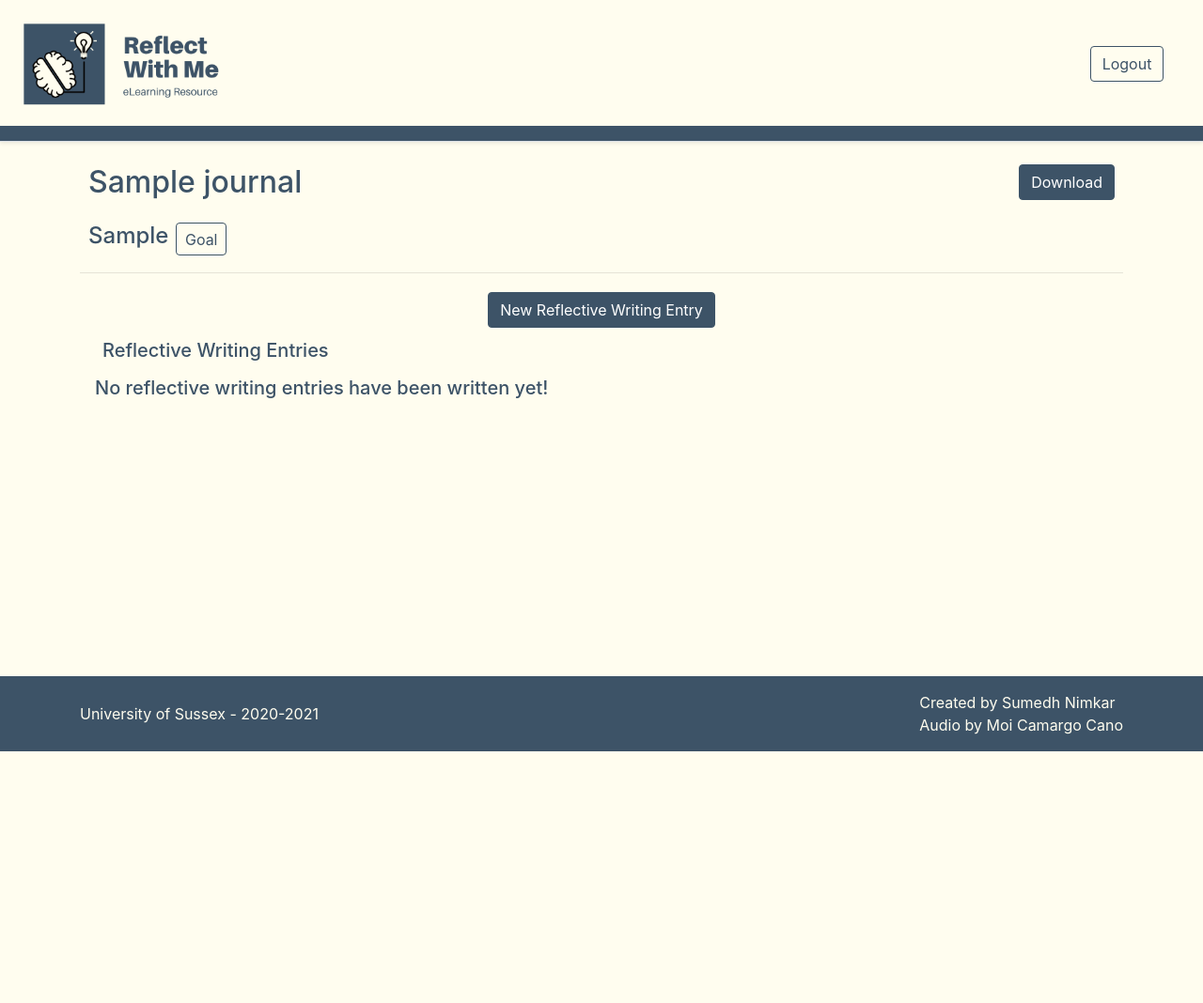
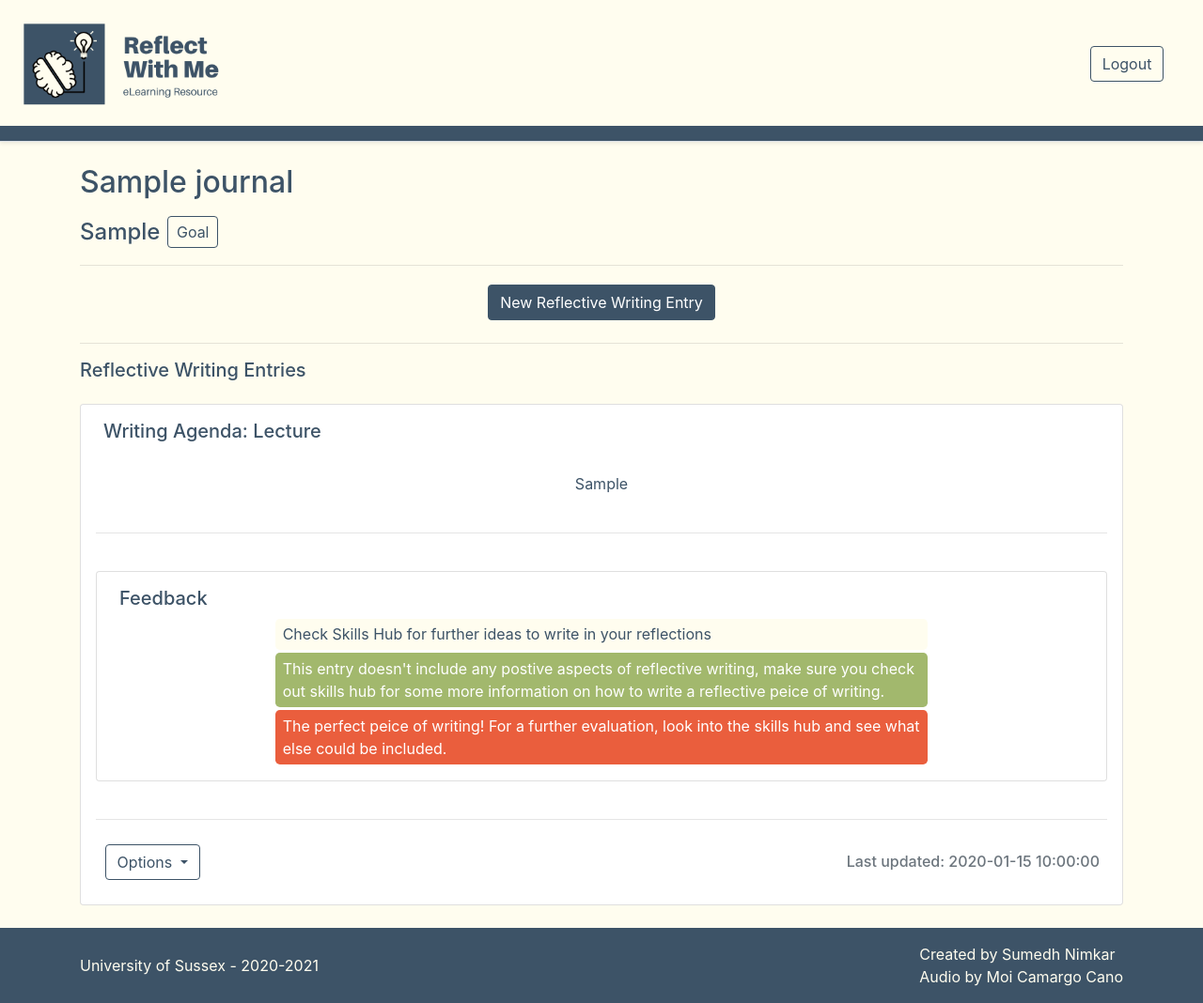
Before and after one commit to S-Nimkar/RWFA, a PHP site: page /journal_view.php?ID=1 in a window 1280 px wide. Shown: the whole page at 94% size. Before the commit the page ends 800 px from the top, so only its background shows below. Run offline with PHP 8.4, Linux system fonts and the light colour scheme; the visitor is signed in with stand-in values (Sample User, id 1); tables that the repository leaves empty hold one stand-in row (values such as "Sample post").

Commit message:
Conference Prototype Built

```diff
--- a/Scripts/journal_view_script.php
+++ b/Scripts/journal_view_script.php
@@ -12,26 +12,35 @@
             $journalTopic = $row["Topic"];
             $journalName = $row["Name"];
             $journalFinished = $row["Finished"];
+            $journalFinished = $row["Finished"];
             $journalGoal = $row["Goal"];
             $journalLRecord = $row["LastRecord"];
         }
         mysqli_free_result($result);
     }
 
-    $sql = "SELECT ReflectiveWritingEntry.Agenda, ReflectiveWritingEntry.Entry, ReflectiveWritingEntry.Record, ReflectiveWritingEntry.ID FROM Journal INNER JOIN ReflectiveWritingEntry ON Journal.ID = ReflectiveWritingEntry.JournalID WHERE Journal.UserID = $userid AND Journal.ID = $journalid ORDER BY ReflectiveWritingEntry.Record DESC";
+    $sql = "SELECT ReflectiveWritingEntry.Agenda, ReflectiveWritingEntry.Entry, ReflectiveWritingEntry.Record, ReflectiveWritingEntry.ID, ReflectiveWritingEntry.FeedbackID FROM Journal INNER JOIN ReflectiveWritingEntry ON Journal.ID = ReflectiveWritingEntry.JournalID WHERE Journal.UserID = $userid AND Journal.ID = $journalid ORDER BY ReflectiveWritingEntry.Record DESC";
     if ($result = mysqli_query($link, $sql)) {
         $rweAgenda = [];
         $rweEntry = [];
         $rweRecord = [];
         $rweid = [];
+        $rweFeedbackID = [];
         $i = 0;
         while ($row = mysqli_fetch_row($result)) {
             $rweAgenda[$i] = $row[0];
             $rweEntry[$i] = $row[1];
             $rweRecord[$i] = $row[2];
-            $rweid = $row[3];
+            $rweid[$i] = $row[3];
+            if ($row[4] == null) {
+                $rweFeedbackID[$i] = "-1";
+            } else {
+                $rweFeedbackID[$i] = $row[4];
+            }
             $i++;
         }
         mysqli_free_result($result);
     }
+    $WCCommentPos =  array("A star is born!", "A stroke of genius", "Well done on uploading the reflection." , "Congratulations on uploading the reflection.", "Thanks for uploading the reflection.");
+    $WCCommentNeg =  array("Aim to write more next time.", "Give a little more", "Go chew the cud", "Can you say a bit more about that?", "Expand your thoughts", "Widen your horizons", "Check Skills Hub to see what else you could write in your reflections", "Check Skills Hub for further ideas to write in your reflections");
 ?>
--- a/Styles/master.css
+++ b/Styles/master.css
@@ -52,6 +52,30 @@
 .rwe-text-area {
 	height: 300px!important;
 }
+
+.feedback-container {
+	border-radius: 0.3rem;
+	margin: 0.1rem;
+    padding-left: 0.5rem;
+    padding-right: 0.5rem;
+    padding-top: 0.3rem;
+    padding-bottom: 0.3rem;
+}
+
+.wordcount-text {
+	background: #fffdef;
+}
+
+.poscomment-text{
+	background: #a2b86d;
+	color: white;
+}
+
+.negcomment-text {
+	background: #EA5E3D;
+	color: white;
+}
+
 /*Media CSS for wide screen*/
 @media only screen and (min-width: 600px) {
   	.header-img {
@@ -62,9 +86,9 @@
 /*Media CSS for small screen*/
 @media only screen and (max-width: 600px) {
 	.right-nav {
-		margin: 0rem!important;
+		margin: 1.5rem!important;
 		height: 0;
-		visibility: hidden;
+
 	}
 
 }
--- a/Views/journal_view.php
+++ b/Views/journal_view.php
@@ -30,47 +30,121 @@
         </section>
         <main role="main" class="flex-shrink-0 align-content-center">
             <div class="container d-blue-min">
-                <div class="row d-flex flex-row justify-content-between">
-                    <h2 class="ml-4 mt-4"> <?php echo"$journalName"?> </h2>
-                    <?php echo"<form method=\"post\" action=\"../Scripts/downloadJournal.php?&journalID=$journalid\">";?>
+                <div class="d-flex flex-row justify-content-between mt-4 mb-2">
+                    <h2> <?php echo"$journalName"?> </h2>
+                    <!-- <?php echo"<form method=\"post\" action=\"../Scripts/downloadJournal.php?&journalID=$journalid\">";?>
                     <input type="submit" class="btn d-blue-btn-primary m-4" value ="Download" onclick="return confirm('Are you sure you want to download the journal?');">
                     </a>
-                    </form>
+                    </form> -->
                 </div>
-                <div class="row d-flex flex-row">
-                    <h4 class="ml-4"> <?php echo"$journalTopic"?> </h4>
+                <div class="d-flex flex-row flex-wrap align-items-center justify-content-left">
+                    <h4 class="my-1"> <?php echo"$journalTopic"?> </h4>
                     <button class="btn d-blue-btn p-1 ml-2 mt-0" type="button" data-toggle="collapse" data-target="#journalCollapse" aria-expanded="false" aria-controls="journalCollapse">
                     &nbsp;Goal&nbsp;
                     </button>
-                    <div class="collapse" id="journalCollapse">
-                        <div class="card card-body m-3">
-                            <p> <?php echo"$journalGoal"; ?></p>
-                        </div>
+                </div>
+                <div class="collapse ml-auto mr-auto" id="journalCollapse" style="width: fit-content">
+                    <div class="card card-body mt-3">
+                        <p> <?php echo"$journalGoal"; ?></p>
                     </div>
                 </div>
                 <hr>
                 <div class="row d-flex flex-row justify-content-center">
-                    <a href="../Views/rwe_new.php?journalID=<?php echo"$journalid"; ?>" class="btn d-blue-btn-primary mt-1 mb-2" type="button">
-                    New Reflective Writing Entry
-                    </a>
+                    <a href="../Views/rwe_new.php?journalID=<?php echo"$journalid"; ?>" class="btn d-blue-btn-primary mt-1 mb-2" type="button">New Reflective Writing Entry</a>
                 </div>
-                <h5 class="ml-4 mt-1"> Reflective Writing Entries </h5>
+                <hr>
+                <h5 class="mt-1"> Reflective Writing Entries </h5>
                 <?php
                     $min = count($rweAgenda);
                     if (!$rweAgenda) {
-                        echo"<h5 class=\"m-3\">No reflective writing entries have been written yet!</h5>";
+                        echo"<h5 class=\"mt-1\">No reflective writing entries have been written yet!</h5>";
                     }
                     for($i = 0; $i < $min; $i++) {
                         echo "
                         <div class=\"card container p-3 mt-4 mb-4 card-body\">
-                            <div class=\"ml-2 mr-2 row flex-md-row d-flex justify-content-left\">
-                                <h5 class=\"ml-3\">$rweAgenda[$i]</h5>
+                            <div class=\"flex-sm-row d-flex justify-content-left\">
+                                <h5 class=\"ml-2\">Writing Agenda: $rweAgenda[$i]</h5>
                             </div>
-                            <div class=\"m-2 row flex-md-row d-flex justify-content-left\">
-                                <p class=\"col-sm-10\">$rweEntry[$i]</p>
+                            <div class=\"m-4 flex-md-row d-flex justify-content-center\">
+                                <p class=\" m-0\">";
+                        echo nl2br($rweEntry[$i]);
+                        echo"</p>
                             </div>
-                            <div class=\"ml-2 mr-2 row flex-md-row d-flex justify-content-between\">
-                                <div class=\"dropdown\">
+                            <hr>
+                            ";
+                        if ($rweFeedbackID[$i] == "-1") {
+                            echo "
+                            <div class=\"d-flex flex-row justify-content-center\">
+                                <a href=\"../Scripts/rwe_generatefeedback.php?journalID=$journalid&rweID=$rweid[$i]\" class=\"btn d-blue-btn-primary mt-1 mb-2 w-25\" type=\"button\">
+                                    Generate Feedback
+                                </a>
+                            </div>
+                            ";
+                        } else {
+                            $sql = "SELECT WordCount, Positive, Negative FROM RWEFeedback WHERE ID = $rweFeedbackID[$i]";
+                                if ($result = mysqli_query($link, $sql)) {
+                                    $rwefWC = $rwefP = $rwefN = "";
+                                    while ($row = mysqli_fetch_row($result)) {
+                                        $rwefWC = $row[0];
+                                        $rwefP = $row[1];
+                                        $rwefN = $row[2];
+                                    }
+                                    mysqli_free_result($result);
+                                }
+                            if ($rwefWC > 50) {
+                                $randKey = array_rand($WCCommentPos, 1);
+                                $wordcountComment = $WCCommentPos[$randKey];
+                            } else {
+                                $randKey = array_rand($WCCommentNeg, 1);
+                                $wordcountComment = $WCCommentNeg[$randKey];
+                            }
+                            if (empty($rwefP)) {
+                                $PCOM = array("This entry doesn't include any postive aspects of reflective writing, make sure you check out skills hub for some more information on how to write a reflective peice of writing.");
+                            } else {
+                                $PCOM = explode("|", $rwefP);
+                            }
+
+                            if (empty($rwefN)) {
+                                $NCOM = array("The perfect peice of writing! For a further evaluation, look into the skills hub and see what else could be included.");
+                            } else {
+                                $NCOM = explode("|", $rwefN);
+                            }
+                            echo "
+                            <div class=\"card container p-3 mt-4 mb-4 card-body\">
+                                <div class=\"flex-sm-row d-flex justify-content-left\">
+                                    <h5 class=\"ml-2\">Feedback</h5>
+                                </div>
+                                <div class=\"flex-column d-flex justify-content-center align-items-center\">
+                                    <div class=\"feedback-container col-sm-8 wordcount-text\">
+                                        <p class=\" m-0\">$wordcountComment</p>
+                                    </div>
+                                    <div class=\"feedback-container col-sm-8 poscomment-text\">
+                                ";
+                                foreach ($PCOM as $value) {
+                                    echo "<p class=\" m-0\">$value</p>";
+                                }
+                            echo "
+                                    </div>
+                                    <div class=\"feedback-container col-sm-8 negcomment-text\">
+                                ";
+                                foreach ($NCOM as $value) {
+                                    echo "<p class=\" m-0\">$value</p>";
+                                }
+                            echo "
+                                    </div>
+                                </div>
+                            </div>
+                            ";
+                            /*
+                                Beige for word count + word count comment
+
+                            */
+                        }
+
+                        echo "
+                            <hr>
+                            <div class=\"flex-column flex-sm-row d-flex justify-content-between align-items-center\">
+                                <div class=\"dropdown m-2\">
                                   <button class=\"btn d-blue-btn  dropdown-toggle\" type=\"button\" id=\"dropdownMenuButton\" data-toggle=\"dropdown\" aria-haspopup=\"true\" aria-expanded=\"false\">
                                     Options
                                   </button>
@@ -80,7 +154,7 @@
                                     </form>
                                   </div>
                                 </div>
-                                <h6 class=\"text-muted\">Last updated: $rweRecord[$i]</h6>
+                                <h6 class=\"text-muted m-2\">Last updated: $rweRecord[$i]</h6>
                             </div>
                         </div>
                         ";
```
Also changed, not shown: SQL/RWFA.sql (+38 -6 lines), Scripts/rwe_generatefeedback.php (added, +158 -0 lines), Views/index.php (+22 -25 lines), Views/rwe_new.php (+8 -9 lines), 1 other file.
